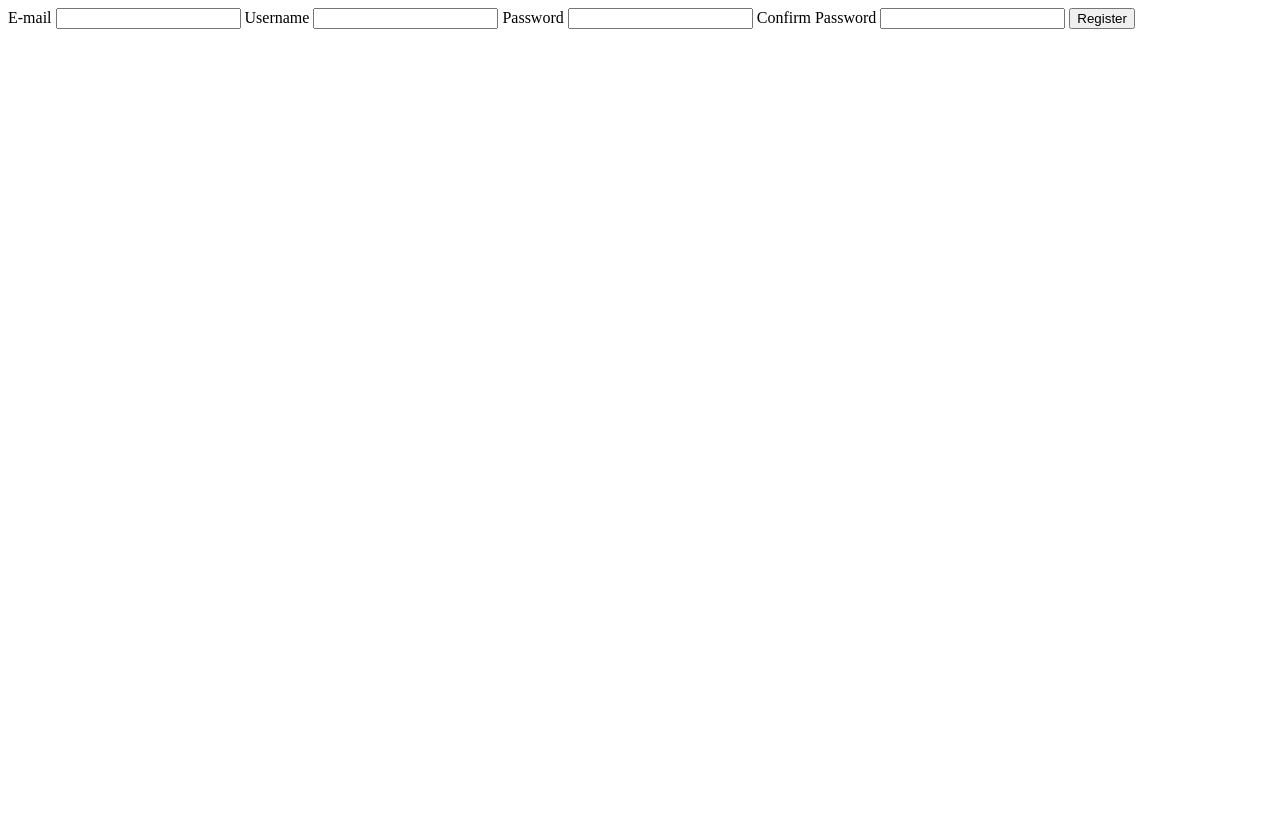
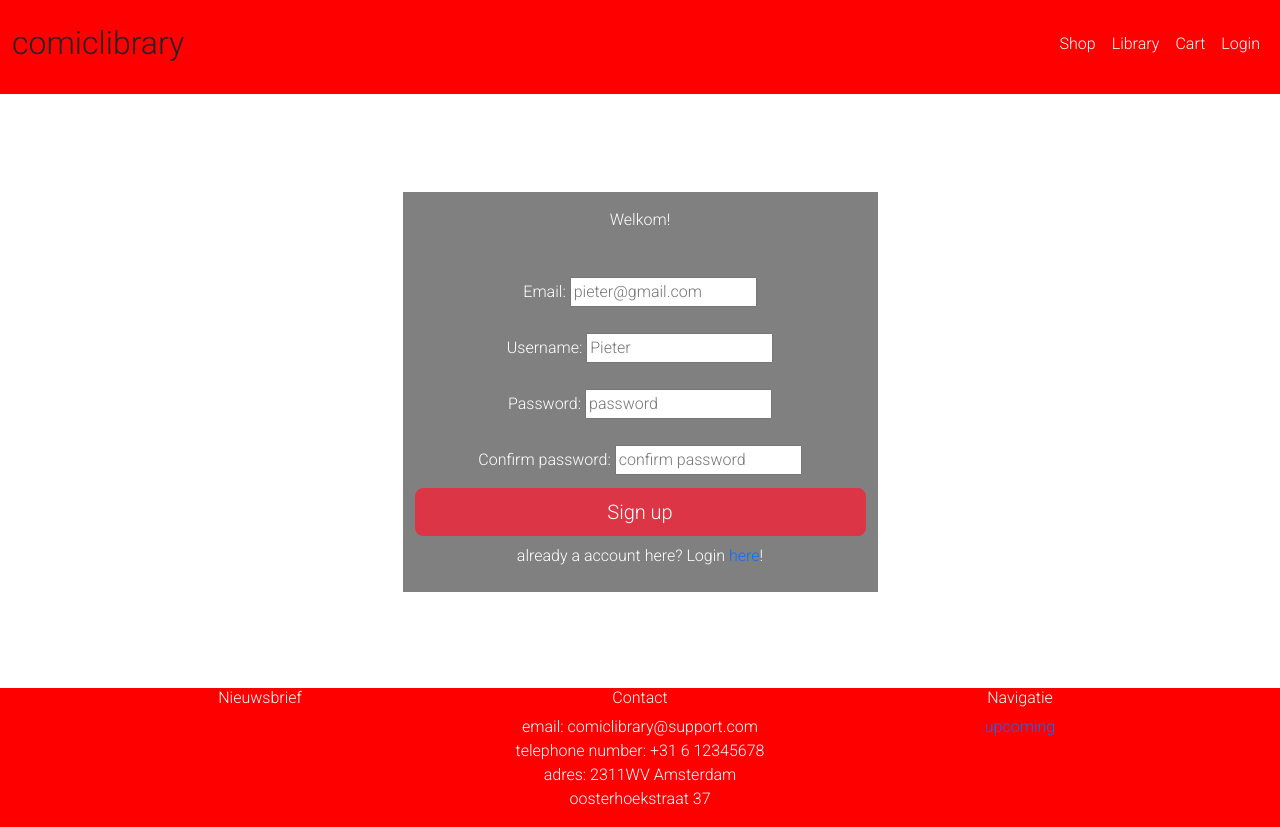
Before and after one commit to Seijno/ComicLibrary, a PHP site: page /register.php in a window 1280 px wide. Before the commit the page ends 29 px from the top, so only its background shows below. Run offline with PHP 8.4, Linux system fonts and the light colour scheme.

Commit message:
styling gedaan

```diff
--- a/register.php
+++ b/register.php
@@ -1,36 +1,40 @@
-<?php
-
-// check if user is already logged in if so redirect to store page
+<?php include "connect.php";
+// check if useris already logged in if so redirect to store page
 if (isset($_SESSION['username'])) {
     header('Location: store.php');
 }
-
-include_once("connect.php");
-?>
-
-<!DOCTYPE html>
+ ?>
+<!doctype html>
 <html lang="en">
-<head>
-    <meta charset="UTF-8">
-    <meta http-equiv="X-UA-Compatible" content="IE=edge">
-    <meta name="viewport" content="width=device-width, initial-scale=1.0">
-    <title>Register</title>
-</head>
-<body>
-    <form action="register.php" method="post">
-        <label for="email">E-mail</label>
-        <input type="email" name="email" id="email" required>
-        <label for="username">Username</label>
-        <input type="text" name="username" id="username" required>
-        <label for="password">Password</label>
-        <input type="password" name="password" id="password" required>
-        <label for="confirmPassword">Confirm Password</label>
-        <input type="password" name="confirmPassword" id="confirmPassword" required>
-        <input type="submit" value="Register">
-    </form>
-
+<?php include "header.php"; ?>
+    <section id="loginform">
+        <div class="container">
+            <div class="justify-content-center row">
+                <div class="col-5 text-center" id="form">
+                    <p class="py-3">Welkom!</p>
+                    <form method="post" action="store.php">
+                        <label class="py-3" for="email">Email:</label>
+                        <input type="email" id="email" name="email" placeholder="pieter@gmail.com" required>
+                        <br>
+                        <label class="py-3" for="username">Username:</label>
+                        <input type="text" id="username" name="username" placeholder="Pieter" required>
+                        <br>
+                        <label class="py-3" for="password">Password:</label>
+                        <input type="password" name="password" id="password" placeholder="password" required>
+                        <br>
+                        <label class="py-3" for="confirmPassword">Confirm password:</label>
+                        <input type="password" name="confirmPassword" id="confirmPassword" placeholder="confirm password" required>
+                        <br>
+                        <button class="w-100 btn btn-lg btn-danger" type="submit">Sign up</button>
+                        <div class="text-center py-2">
+                            <p>already a account here? Login <a href="login.php">here</a>!</p>
+                        </div>
+                    </form>
+                </div>
+            </div>
+        </div>
     <?php
-
+    include "footer.php";
     if (isset($_POST['username']) && isset($_POST['password']) && isset($_POST['confirmPassword'])) {
         // Check if the password and confirm password fields match
         if ($_POST['password'] == $_POST['confirmPassword']) {
@@ -51,14 +55,6 @@ include_once("connect.php");
                 $statement->bindValue(':password', password_hash($_POST['password'], PASSWORD_DEFAULT));
                 $statement->execute();
                 $statement->closeCursor();
-
-                // Send confirmation email to user (werkt niet zonder mail server)
-                // $to = $_POST['email'];
-                // $subject = "Comic Library Registration";
-                // $message = "Thank you for registering with Comic Library. You can now log in to your account.";
-                // mail($to, $subject, $message);
-
-                // Redirect to the login page
                 header("Location: login.php");
             } else {
                 echo "User already exists";
@@ -68,5 +64,3 @@ include_once("connect.php");
         }
     }
     ?>
-</body>
-</html>
```
